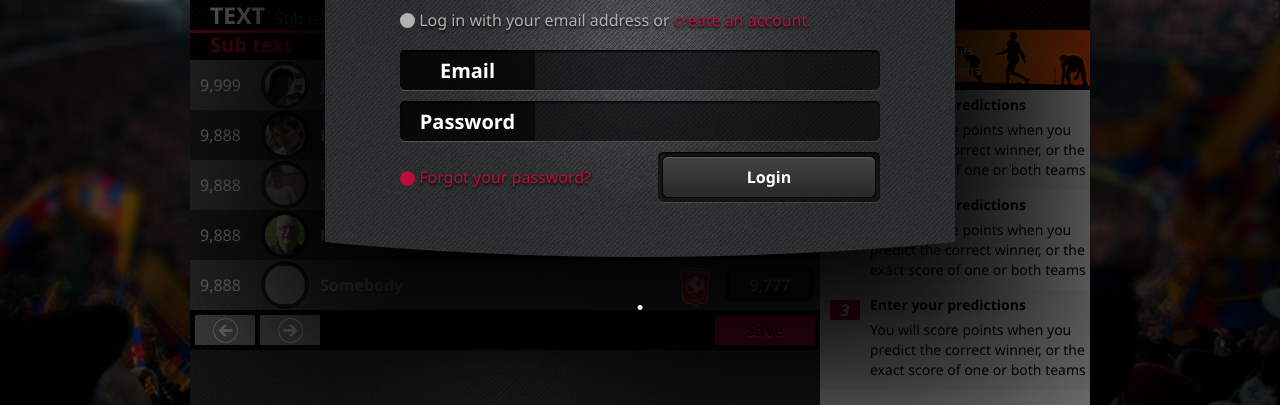
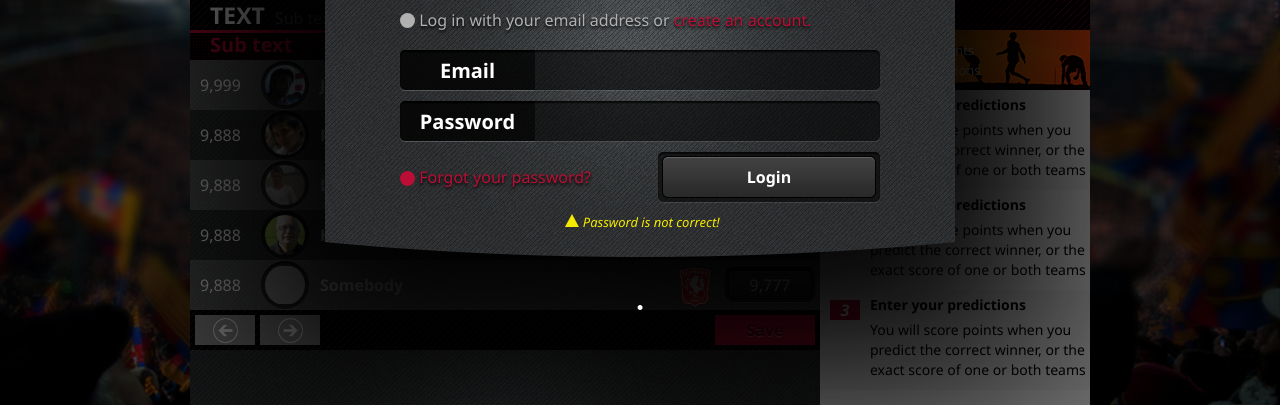
Before and after one commit to SanhNX/prj-footballpredict, a PHP site: page /rank.html in a window 1280 px wide. Shown: the part 250-655 px from the top of the page. Run offline with PHP 8.4, Linux system fonts and the light colour scheme; some libraries are stand-ins or nearby versions; grey boxes are pictures that could not be loaded.

Commit message:
Finished Login UI module - ps: error mess

```diff
--- a/css/style.css
+++ b/css/style.css
@@ -621,3 +621,16 @@ input::-webkit-inner-spin-button {
 .bullet.red {
 	background: #BA0E36;
 }
+.popup-error-mess {
+	text-align: center;
+	display: block;
+	font-size: 13px;
+	font-style: italic;
+	color: #F5EB00;
+}.popup-error-mess i{
+	display: inline-block;
+	width: 14px;
+	height: 13px;
+	background: url("../images/icon/warning-ico.png") no-repeat;
+	margin-left: 5px;
+ }
--- a/rank.html
+++ b/rank.html
@@ -212,6 +212,7 @@
 				<a class="popup-btn-forgot" href="#"><i class="bullet red"></i><span> Forgot your password?</span></a>
 				<a class="popup-btn-login" href="#">Login</a>
 			</div>
+			<span class="popup-error-mess"><i></i> Password is not correct!</span>
 			<span class="loading-spin"></span>
 		</div>
 		<div class="popup-bottom"></div>
```
Also changed, not shown: images/icon/warning-ico.png (added).
